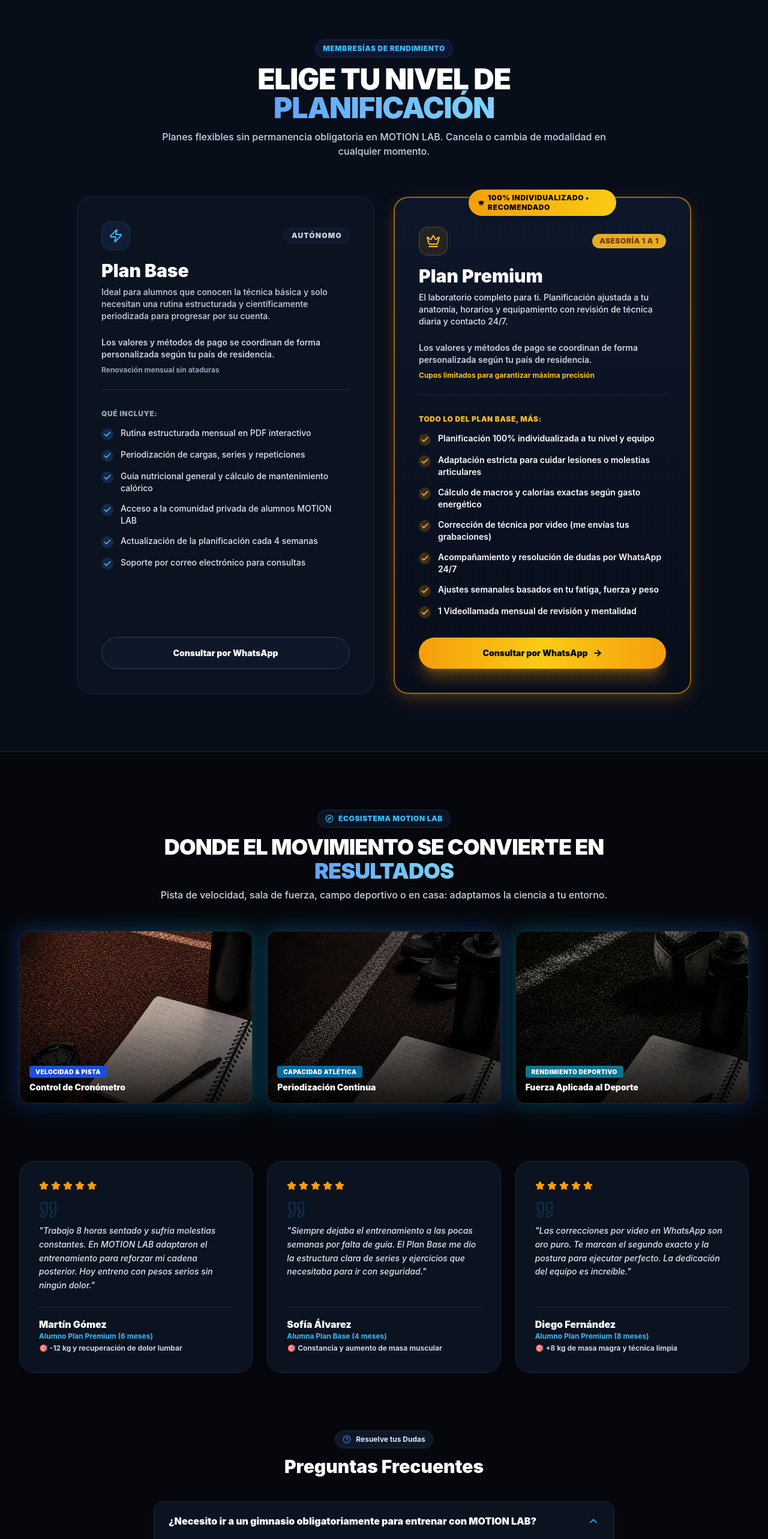
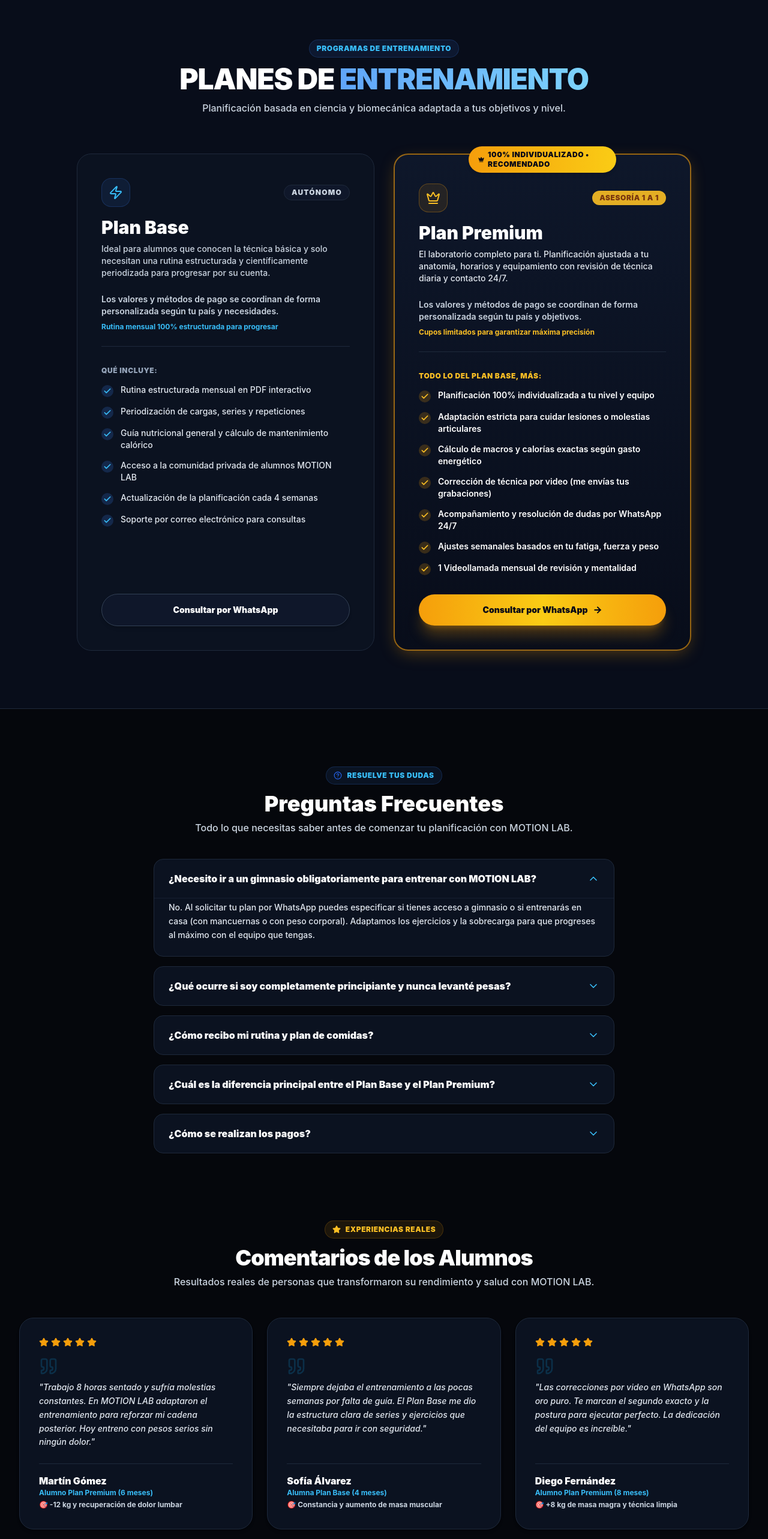
Before and after one commit to luchomol/Motion-lab, a Next.js app: page / in a window 1280 px wide. Shown: the part 1695-4261 px from the top of the page at 60% size. Built offline with nearby package versions, Linux system fonts and the light colour scheme.

Commit message:
Eliminar concepto de membresia: mostrar planes de entrenamiento, FAQ y comentarios de alumnos

```diff
--- a/components/Navbar.js
+++ b/components/Navbar.js
@@ -223,7 +223,7 @@
               isSunlight ? 'text-slate-900 hover:text-blue-700' : 'text-slate-200 hover:text-sky-400'
             }`}
           >
-            Planes y Membresías
+            Planes de Entrenamiento
           </a>
           <div className="pt-2">
             <Link
--- a/components/PricingSection.js
+++ b/components/PricingSection.js
@@ -2,9 +2,9 @@
 
 /**
  * ========================================================================
- * COMPONENTE: Planes y Membresías MOTION LAB (PricingSection.js)
+ * COMPONENTE: Planes de Entrenamiento MOTION LAB (PricingSection.js)
  * ========================================================================
- * Presentación de las dos opciones de planificación:
+ * Presentación de las opciones de planificación:
  * 1. Plan Base: Planificación estructurada periódica para alumnos autónomos.
  * 2. Plan Premium Personalizado: Acompañamiento 1 a 1 continuo.
  * Optimizado para alto contraste exterior y legibilidad en pantallas móviles al sol.
@@ -35,20 +35,20 @@
               ? 'bg-blue-100 text-blue-900 border-blue-300'
               : 'bg-blue-500/10 text-sky-400 border-blue-500/20'
           }`}>
-            Membresías de Rendimiento
+            Programas de Entrenamiento
           </div>
           <h2 className={`text-3xl sm:text-5xl font-black tracking-tight ${
             isSunlight ? 'text-[#020617]' : 'text-white'
           }`}>
-            ELIGE TU NIVEL DE{' '}
+            PLANES DE{' '}
             <span className={isSunlight ? 'text-blue-700' : 'text-transparent bg-clip-text bg-gradient-to-r from-blue-400 to-sky-300'}>
-              PLANIFICACIÓN
+              ENTRENAMIENTO
             </span>
           </h2>
           <p className={`text-sm sm:text-base mt-3 font-medium ${
             isSunlight ? 'text-slate-700' : 'text-slate-300'
           }`}>
-            Planes flexibles sin permanencia obligatoria en MOTION LAB. Cancela o cambia de modalidad en cualquier momento.
+            Planificación basada en ciencia y biomecánica adaptada a tus objetivos y nivel.
           </p>
         </div>
 
@@ -86,15 +86,15 @@
                 Ideal para alumnos que conocen la técnica básica y solo necesitan una rutina estructurada y científicamente periodizada para progresar por su cuenta.
               </p>
 
-              {/* Información de precios */}
+              {/* Información */}
               <div className={`mt-6 mb-8 pb-6 border-b ${
                 isSunlight ? 'border-slate-300 text-slate-800' : 'border-slate-800 text-slate-300'
               }`}>
                 <p className="text-sm font-semibold">
-                  Los valores y métodos de pago se coordinan de forma personalizada según tu país de residencia.
+                  Los valores y métodos de pago se coordinan de forma personalizada según tu país y necesidades.
                 </p>
-                <span className={`text-xs font-bold block mt-2 ${isSunlight ? 'text-slate-600' : 'text-slate-400'}`}>
-                  Renovación mensual sin ataduras
+                <span className={`text-xs font-bold block mt-2 ${isSunlight ? 'text-blue-700' : 'text-sky-400'}`}>
+                  Rutina mensual 100% estructurada para progresar
                 </span>
               </div>
 
@@ -182,7 +182,7 @@
                 isSunlight ? 'border-amber-300 text-slate-800' : 'border-slate-800 text-slate-300'
               }`}>
                 <p className="text-sm font-semibold">
-                  Los valores y métodos de pago se coordinan de forma personalizada según tu país de residencia.
+                  Los valores y métodos de pago se coordinan de forma personalizada según tu país y objetivos.
                 </p>
                 <span className={`text-xs font-bold block mt-2 ${isSunlight ? 'text-amber-800' : 'text-amber-400'}`}>
                   Cupos limitados para garantizar máxima precisión
--- a/components/TestimonialsAndFaq.js
+++ b/components/TestimonialsAndFaq.js
@@ -2,13 +2,12 @@
 
 /**
  * ========================================================================
- * COMPONENTE: Testimonios, Galería y FAQ (TestimonialsAndFaq.js)
+ * COMPONENTE: Preguntas Frecuentes & Comentarios de Alumnos (TestimonialsAndFaq.js)
  * ========================================================================
- * Integra:
- * 1. Galería visual con las fotografías oficiales del cliente.
- * 2. Casos de éxito y testimonios reales de alumnos.
- * 3. Acordeón interactivo de Preguntas Frecuentes.
- * Optimizado para alto contraste y visibilidad en celulares al sol.
+ * Integra de forma clara y ordenada:
+ * 1. Acordeón interactivo de Preguntas Frecuentes (FAQ).
+ * 2. Comentarios reales y casos de éxito de alumnos.
+ * 3. Galería visual con resplandor exterior.
  */
 
 import { useState } from 'react';
@@ -22,6 +21,29 @@
   const togglePregunta = (index) => {
     setPreguntaAbierta(preguntaAbierta === index ? null : index);
   };
+
+  const faqs = [
+    {
+      pregunta: '¿Necesito ir a un gimnasio obligatoriamente para entrenar con MOTION LAB?',
+      respuesta: 'No. Al solicitar tu plan por WhatsApp puedes especificar si tienes acceso a gimnasio o si entrenarás en casa (con mancuernas o con peso corporal). Adaptamos los ejercicios y la sobrecarga para que progreses al máximo con el equipo que tengas.',
+    },
+    {
+      pregunta: '¿Qué ocurre si soy completamente principiante y nunca levanté pesas?',
+      respuesta: '¡Es el mejor momento para empezar! Gran parte de nuestros alumnos comenzaron desde cero. En MOTION LAB priorizamos la técnica correcta y la higiene postural antes de subir cargas.',
+    },
+    {
+      pregunta: '¿Cómo recibo mi rutina y plan de comidas?',
+      respuesta: 'Recibirás un documento digital interactivo con videos demostrativos de cada ejercicio, cantidad exacta de series, repeticiones y descansos con cronómetro. En el Plan Premium, todo se sincroniza además mediante WhatsApp directo.',
+    },
+    {
+      pregunta: '¿Cuál es la diferencia principal entre el Plan Base y el Plan Premium?',
+      respuesta: 'El Plan Base te brinda la rutina mensual estructurada para que entrenes por tu cuenta. El Plan Premium incluye acompañamiento individual diario por WhatsApp, corrección técnica de tus videos y ajustes semanales según tu recuperación.',
+    },
+    {
+      pregunta: '¿Cómo se realizan los pagos?',
+      respuesta: 'Aceptamos transferencias bancarias locales, tarjetas y Mercado Pago / PayPal. Puedes coordinar de manera directa con Matías por WhatsApp la opción de pago que te resulte más cómoda.',
+    },
+  ];
 
   const testimonios = [
     {
@@ -44,62 +66,159 @@
     },
   ];
 
-  const faqs = [
-    {
-      pregunta: '¿Necesito ir a un gimnasio obligatoriamente para entrenar con MOTION LAB?',
-      respuesta: 'No. Al solicitar tu plan por WhatsApp puedes especificar si tienes gimnasio o si entrenarás en casa (con mancuernas o solo con peso corporal). Adaptamos los ejercicios y la sobrecarga para que progreses al máximo con el equipo que tengas.',
-    },
-    {
-      pregunta: '¿Qué ocurre si soy completamente principiante y nunca levanté pesas?',
-      respuesta: '¡Es el mejor momento para empezar! Gran parte de nuestros alumnos comenzaron desde cero. En MOTION LAB priorizamos la técnica correcta y la higiene postural antes de subir cargas.',
-    },
-    {
-      pregunta: '¿Cómo recibo mi rutina y plan de comidas?',
-      respuesta: 'Recibirás un documento digital interactivo con videos demostrativos de cada ejercicio, cantidad exacta de series, repeticiones y descansos con cronómetro. En el Plan Premium, todo se sincroniza además mediante WhatsApp directo.',
-    },
-    {
-      pregunta: '¿Cuál es la diferencia principal entre el Plan Base y el Plan Premium?',
-      respuesta: 'El Plan Base te brinda la rutina mensual estructurada para que entrenes por tu cuenta. El Plan Premium incluye acompañamiento individual diario por WhatsApp, corrección técnica de tus videos y ajustes semanales según tu recuperación.',
-    },
-    {
-      pregunta: '¿Cómo se realizan los pagos?',
-      respuesta: 'Aceptamos transferencias bancarias locales, tarjetas y Mercado Pago / PayPal. No hay contratos de permanencia: puedes renovar mes a mes o pausar cuando quieras.',
-    },
-  ];
-
   return (
     <section id="faq" className={`py-16 md:py-24 border-t transition-colors duration-200 ${
       isSunlight ? 'bg-slate-50 border-slate-300' : 'bg-[#05070c] border-slate-800'
     }`}>
-      <div className="max-w-7xl mx-auto px-4 sm:px-6 lg:px-8">
+      <div className="max-w-7xl mx-auto px-4 sm:px-6 lg:px-8 space-y-20 md:space-y-28">
 
         {/* ================================================================
-            SECCIÓN VISUAL: ÁREAS DE ENTRENAMIENTO (FOTOGRAFÍAS OFICIALES)
+            1. PREGUNTAS FRECUENTES (FAQ ACORDEÓN)
            ================================================================ */}
+        <div className="max-w-3xl mx-auto">
+          <div className="text-center mb-10">
+            <div className={`inline-flex items-center gap-2 px-3 py-1.5 rounded-full text-xs font-black uppercase tracking-wider mb-3 border ${
+              isSunlight
+                ? 'bg-blue-100 text-blue-900 border-blue-300'
+                : 'bg-blue-500/10 text-sky-400 border-blue-500/20'
+            }`}>
+              <HelpCircle className="w-3.5 h-3.5 text-blue-600" />
+              <span>Resuelve tus Dudas</span>
+            </div>
+            <h3 className={`text-3xl sm:text-4xl font-black ${isSunlight ? 'text-[#020617]' : 'text-white'}`}>
+              Preguntas Frecuentes
+            </h3>
+            <p className={`text-sm sm:text-base mt-2 font-medium ${isSunlight ? 'text-slate-700' : 'text-slate-300'}`}>
+              Todo lo que necesitas saber antes de comenzar tu planificación con MOTION LAB.
+            </p>
+          </div>
+
+          <div className="space-y-4">
+            {faqs.map((faq, index) => {
+              const estaAbierta = preguntaAbierta === index;
+              return (
+                <div
+                  key={index}
+                  className={`rounded-2xl overflow-hidden transition-all ${
+                    isSunlight
+                      ? 'bg-white border-2 border-slate-300 shadow-sm'
+                      : 'bg-[#0b1220] border border-slate-800'
+                  }`}
+                >
+                  <button
+                    type="button"
+                    onClick={() => togglePregunta(index)}
+                    className="w-full px-6 py-5 text-left flex items-center justify-between gap-4 focus:outline-none touch-target"
+                  >
+                    <span className={`font-black text-sm sm:text-base ${
+                      isSunlight ? 'text-slate-900' : 'text-white'
+                    }`}>
+                      {faq.pregunta}
+                    </span>
+                    <ChevronDown
+                      className={`w-5 h-5 shrink-0 transition-transform duration-200 ${
+                        isSunlight ? 'text-blue-700' : 'text-sky-400'
+                      } ${estaAbierta ? 'rotate-180' : ''}`}
+                    />
+                  </button>
+
+                  {estaAbierta && (
+                    <div className={`px-6 pb-6 pt-1 text-sm font-medium leading-relaxed border-t ${
+                      isSunlight
+                        ? 'text-slate-800 border-slate-200'
+                        : 'text-slate-200 border-slate-800/60'
+                    }`}>
+                      {faq.respuesta}
+                    </div>
+                  )}
+                </div>
+              );
+            })}
+          </div>
+        </div>
+
+        {/* ================================================================
+            2. COMENTARIOS DE LOS ALUMNOS (TESTIMONIOS)
+           ================================================================ */}
+        <div>
           <div className="text-center max-w-3xl mx-auto mb-12">
+            <div className={`inline-flex items-center gap-2 px-3 py-1.5 rounded-full text-xs font-black uppercase tracking-wider mb-3 border ${
+              isSunlight ? 'bg-amber-100 text-amber-900 border-amber-300' : 'bg-amber-500/10 text-amber-400 border-amber-500/20'
+            }`}>
+              <Star className="w-3.5 h-3.5 fill-current" />
+              <span>Experiencias Reales</span>
+            </div>
+            <h3 className={`text-3xl sm:text-4xl font-black tracking-tight ${
+              isSunlight ? 'text-[#020617]' : 'text-white'
+            }`}>
+              Comentarios de los Alumnos
+            </h3>
+            <p className={`text-sm sm:text-base mt-2 font-medium ${
+              isSunlight ? 'text-slate-700' : 'text-slate-300'
+            }`}>
+              Resultados reales de personas que transformaron su rendimiento y salud con MOTION LAB.
+            </p>
+          </div>
+
+          <div className="grid grid-cols-1 md:grid-cols-3 gap-6">
+            {testimonios.map((t, idx) => (
+              <div
+                key={idx}
+                className={`rounded-3xl p-6 sm:p-8 flex flex-col justify-between transition-all shadow-md ${
+                  isSunlight
+                    ? 'bg-white border-2 border-slate-300 text-slate-900'
+                    : 'bg-[#0b1220] border border-slate-800 text-white'
+                }`}
+              >
+                <div>
+                  <div className="flex items-center gap-1 text-amber-500 mb-4">
+                    {[...Array(5)].map((_, i) => (
+                      <Star key={i} className="w-4 h-4 fill-current" />
+                    ))}
+                  </div>
+                  <Quote className={`w-8 h-8 mb-2 ${isSunlight ? 'text-blue-300' : 'text-sky-500/20'}`} />
+                  <p className={`text-sm leading-relaxed italic mb-6 font-medium ${
+                    isSunlight ? 'text-slate-800' : 'text-slate-200'
+                  }`}>
+                    &quot;{t.texto}&quot;
+                  </p>
+                </div>
+
+                <div className={`pt-4 border-t ${isSunlight ? 'border-slate-200' : 'border-slate-800'}`}>
+                  <div className={`font-black text-base ${isSunlight ? 'text-slate-950' : 'text-white'}`}>
+                    {t.nombre}
+                  </div>
+                  <div className={`text-xs font-bold ${isSunlight ? 'text-blue-700' : 'text-sky-400'}`}>
+                    {t.rol}
+                  </div>
+                  <div className={`text-xs mt-1 font-bold ${isSunlight ? 'text-slate-700' : 'text-slate-300'}`}>
+                    🎯 {t.resultado}
+                  </div>
+                </div>
+              </div>
+            ))}
+          </div>
+        </div>
+
+        {/* ================================================================
+            3. ECOSISTEMA MOTION LAB (FOTOGRAFÍAS OFICIALES)
+           ================================================================ */}
+        <div>
+          <div className="text-center max-w-3xl mx-auto mb-10">
             <div className={`inline-flex items-center gap-2 px-3 py-1.5 rounded-full text-xs font-black uppercase tracking-wider mb-3 border ${
               isSunlight ? 'bg-blue-100 text-blue-900 border-blue-300' : 'bg-blue-500/10 text-sky-400 border-blue-500/20'
             }`}>
               <Compass className="w-3.5 h-3.5" />
               Ecosistema MOTION LAB
             </div>
-          <h2 className={`text-3xl sm:text-4xl font-black tracking-tight ${
+            <h4 className={`text-2xl sm:text-3xl font-black tracking-tight ${
               isSunlight ? 'text-[#020617]' : 'text-white'
             }`}>
-            DONDE EL MOVIMIENTO SE CONVIERTE EN{' '}
-            <span className={isSunlight ? 'text-blue-700' : 'text-transparent bg-clip-text bg-gradient-to-r from-blue-400 to-sky-300'}>
-              RESULTADOS
-            </span>
-          </h2>
-          <p className={`text-sm sm:text-base mt-2 font-medium ${
-            isSunlight ? 'text-slate-700' : 'text-slate-300'
-          }`}>
-            Pista de velocidad, sala de fuerza, campo deportivo o en casa: adaptamos la ciencia a tu entorno.
-          </p>
+              Donde el Movimiento se Convierte en Resultados
+            </h4>
           </div>
 
-        {/* GALERÍA CON LAS FOTOS */}
-        <div className="grid grid-cols-1 sm:grid-cols-3 gap-6 mb-16 md:mb-24">
+          <div className="grid grid-cols-1 sm:grid-cols-3 gap-6">
 
             {/* Foto 1 */}
             <div className="relative rounded-2xl group h-64 sm:h-72">
@@ -174,109 +293,6 @@
             </div>
 
           </div>
-
-        {/* ================================================================
-            TESTIMONIOS
-           ================================================================ */}
-        <div className="grid grid-cols-1 md:grid-cols-3 gap-6 mb-16 md:mb-24">
-          {testimonios.map((t, idx) => (
-            <div
-              key={idx}
-              className={`rounded-3xl p-6 sm:p-8 flex flex-col justify-between transition-all shadow-md ${
-                isSunlight
-                  ? 'bg-white border-2 border-slate-300 text-slate-900'
-                  : 'bg-[#0b1220] border border-slate-800 text-white'
-              }`}
-            >
-              <div>
-                <div className="flex items-center gap-1 text-amber-500 mb-4">
-                  {[...Array(5)].map((_, i) => (
-                    <Star key={i} className="w-4 h-4 fill-current" />
-                  ))}
-                </div>
-                <Quote className={`w-8 h-8 mb-2 ${isSunlight ? 'text-blue-300' : 'text-sky-500/20'}`} />
-                <p className={`text-sm leading-relaxed italic mb-6 font-medium ${
-                  isSunlight ? 'text-slate-800' : 'text-slate-200'
-                }`}>
-                  &quot;{t.texto}&quot;
-                </p>
-              </div>
-
-              <div className={`pt-4 border-t ${isSunlight ? 'border-slate-200' : 'border-slate-800'}`}>
-                <div className={`font-black text-base ${isSunlight ? 'text-slate-950' : 'text-white'}`}>
-                  {t.nombre}
-                </div>
-                <div className={`text-xs font-bold ${isSunlight ? 'text-blue-700' : 'text-sky-400'}`}>
-                  {t.rol}
-                </div>
-                <div className={`text-xs mt-1 font-bold ${isSunlight ? 'text-slate-700' : 'text-slate-300'}`}>
-                  🎯 {t.resultado}
-                </div>
-              </div>
-            </div>
-          ))}
-        </div>
-
-        {/* ================================================================
-            PREGUNTAS FRECUENTES (FAQ ACORDEÓN)
-           ================================================================ */}
-        <div className="max-w-3xl mx-auto">
-          <div className="text-center mb-10">
-            <div className={`inline-flex items-center gap-2 px-3 py-1.5 rounded-full text-xs font-bold mb-3 border ${
-              isSunlight
-                ? 'bg-slate-200 text-slate-900 border-slate-300'
-                : 'bg-slate-900 text-slate-200 border-slate-800'
-            }`}>
-              <HelpCircle className="w-3.5 h-3.5 text-blue-500" />
-              <span>Resuelve tus Dudas</span>
-            </div>
-            <h3 className={`text-2xl sm:text-3xl font-black ${isSunlight ? 'text-[#020617]' : 'text-white'}`}>
-              Preguntas Frecuentes
-            </h3>
-          </div>
-
-          <div className="space-y-4">
-            {faqs.map((faq, index) => {
-              const estaAbierta = preguntaAbierta === index;
-              return (
-                <div
-                  key={index}
-                  className={`rounded-2xl overflow-hidden transition-all ${
-                    isSunlight
-                      ? 'bg-white border-2 border-slate-300 shadow-sm'
-                      : 'bg-[#0b1220] border border-slate-800'
-                  }`}
-                >
-                  <button
-                    type="button"
-                    onClick={() => togglePregunta(index)}
-                    className="w-full px-6 py-5 text-left flex items-center justify-between gap-4 focus:outline-none touch-target"
-                  >
-                    <span className={`font-black text-sm sm:text-base ${
-                      isSunlight ? 'text-slate-900' : 'text-white'
-                    }`}>
-                      {faq.pregunta}
-                    </span>
-                    <ChevronDown
-                      className={`w-5 h-5 shrink-0 transition-transform duration-200 ${
-                        isSunlight ? 'text-blue-700' : 'text-sky-400'
-                      } ${estaAbierta ? 'rotate-180' : ''}`}
-                    />
-                  </button>
-
-                  {estaAbierta && (
-                    <div className={`px-6 pb-6 pt-1 text-sm font-medium leading-relaxed border-t ${
-                      isSunlight
-                        ? 'text-slate-800 border-slate-200'
-                        : 'text-slate-200 border-slate-800/60'
-                    }`}>
-                      {faq.respuesta}
-                    </div>
-                  )}
-                </div>
-              );
-            })}
-          </div>
         </div>
 
       </div>
```
Lines whose indentation alone changed are shown as unchanged.
